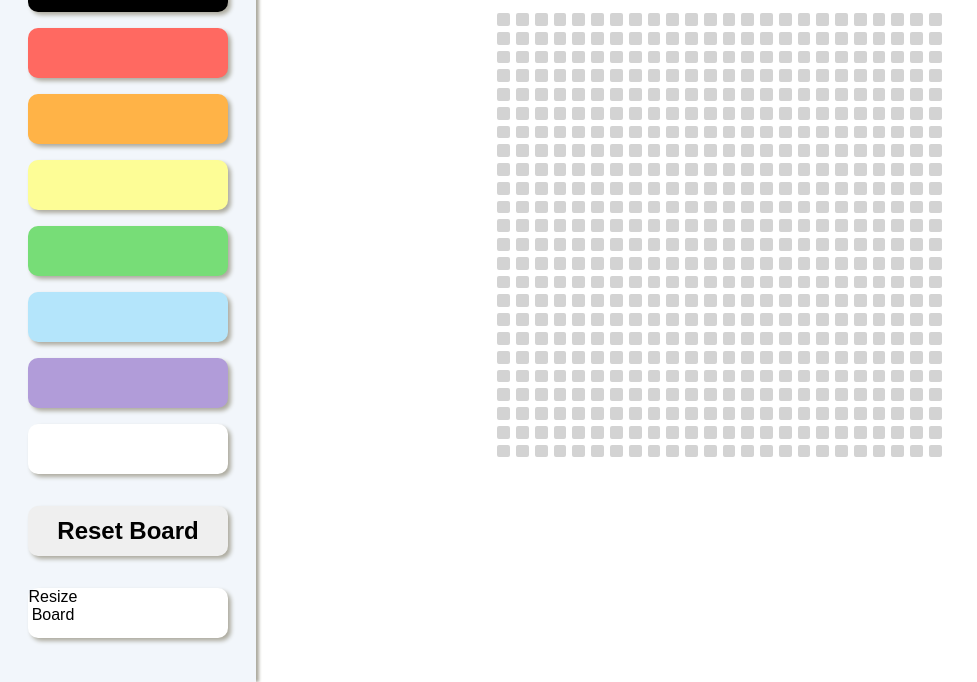
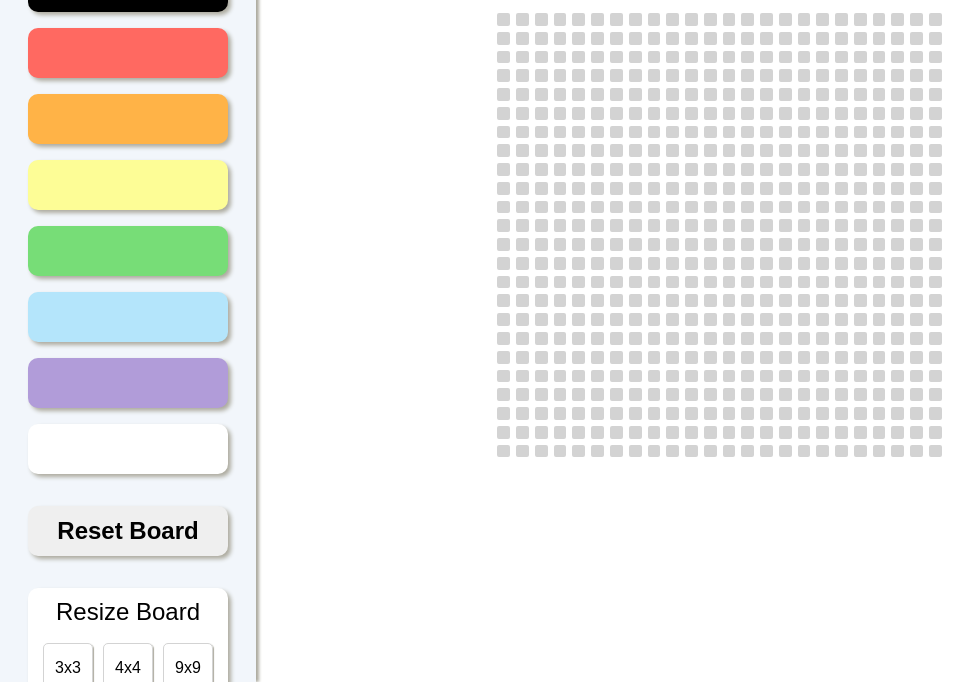
Before and after one commit to stevenbruno/GridSketch, a plain HTML site: page index.html in a window 1280 px wide. Shown: the part 118-800 px from the top of the page, without its empty margins (0-977 px from the left). Drawn offline with Linux system fonts and the light colour scheme.

Commit message:
style resize grid items

```diff
--- a/index.css
+++ b/index.css
@@ -24,7 +24,7 @@
 }
 
 
-.sidenav ul>div, button {
+.leftBox {
     margin: 1rem auto;
     border: none;
     border-radius: 10px;
@@ -89,13 +89,32 @@
       "tl tm tr" 50px
       "bl bm br" 50px
       / 50px 50px 50px;
+    grid-gap: 5px 10px;
     font: 1rem 'Alegreya Sans', sans-serif;
     background-color: white;
+    margin: 1rem auto;
+    border: none;
+    border-radius: 10px;
+    box-shadow: 3px 3px 4px 0 #adab9f;
+    width: 200px;
+    justify-content: center;
+    padding-bottom: 10px;
 }
 
 
 .resizeHeader {
+    font-size: 1.5rem;
+    grid-area: header;
+    margin: 10px;
+}
 
+.dim {
+    display: flex;
+    align-items: center;
+    justify-content: center;
+    border: 1px solid lightgrey;
+    box-shadow: 1px 1px 1px 0 #adab9f;
+    border-radius: 5px;
 }
 
 
--- a/index.html
+++ b/index.html
@@ -11,23 +11,23 @@
   <body>
       <div class="sidenav">
           <ul class="colorButtons">
-              <div id="black"></div>
-              <div id="red"></div>
-              <div id="orange"></div>
-              <div id="yellow"></div>
-              <div id="green"></div>
-              <div id="blue"></div>
-              <div id="purple"></div>
-              <div id="white"></div>
-              <button type="button" id="reset"><strong>Reset Board</strong></button>
+              <div class="leftBox" id="black"></div>
+              <div class="leftBox" id="red"></div>
+              <div class="leftBox" id="orange"></div>
+              <div class="leftBox" id="yellow"></div>
+              <div class="leftBox" id="green"></div>
+              <div class="leftBox" id="blue"></div>
+              <div class="leftBox" id="purple"></div>
+              <div class="leftBox" id="white"></div>
+              <button class="leftBox" type="button" id="reset"><strong>Reset Board</strong></button>
               <div id="resizeWrapper">
                 <div class="resizeHeader">Resize Board</div>
-                <div class="x3"></div>
-                <div class="x4"></div>
-                <div class="x9"></div>
-                <div class="x12"></div>
-                <div class="x24"></div>
-                <div class="x48"></div>
+                <div class="dim x3">3x3</div>
+                <div class="dim x4">4x4</div>
+                <div class="dim x9">9x9</div>
+                <div class="dim x12">12x12</div>
+                <div class="dim x24">24x24</div>
+                <div class="dim x48">48x48</div>
               </div>
           </ul>
       </div>
```
